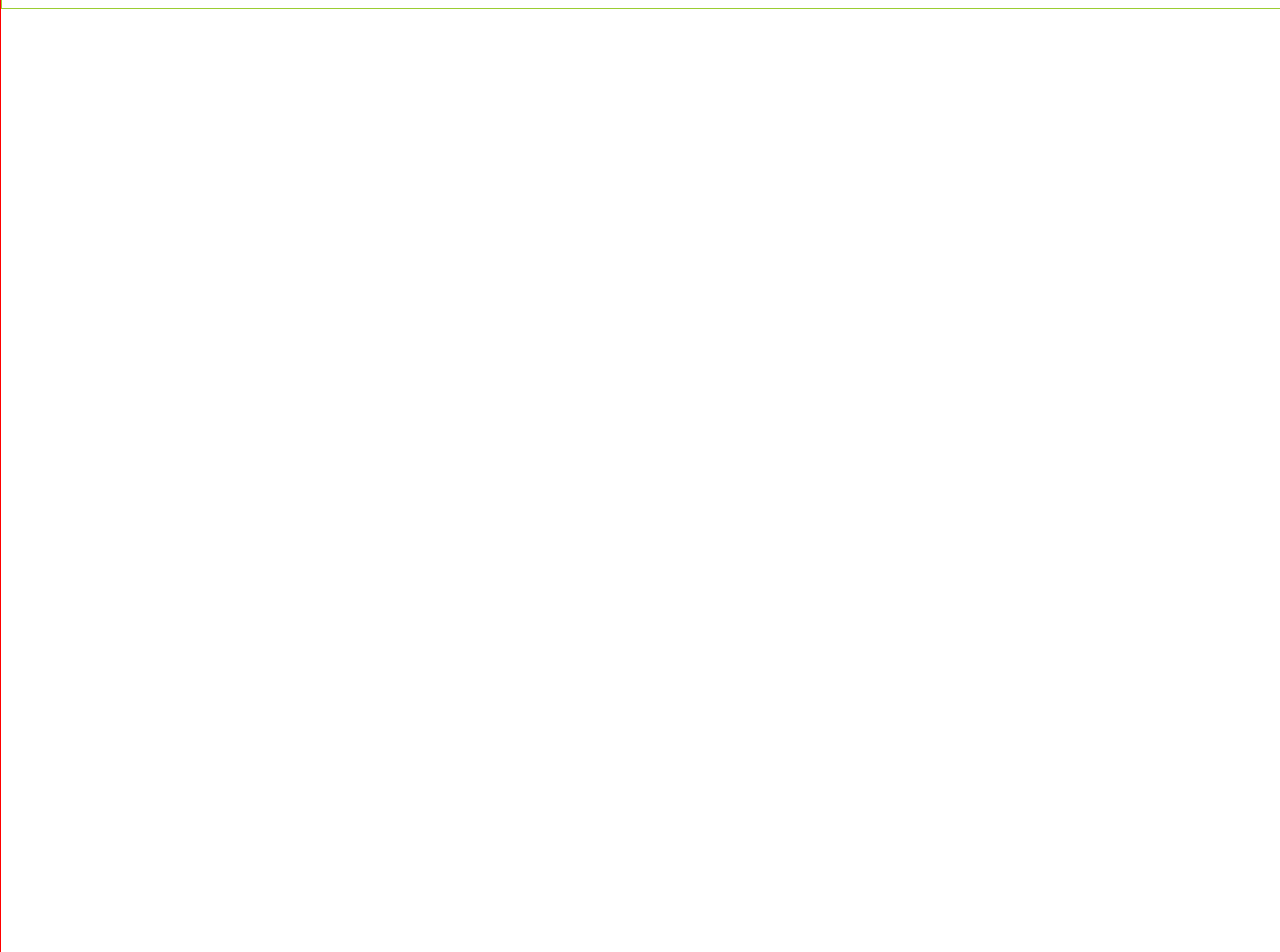
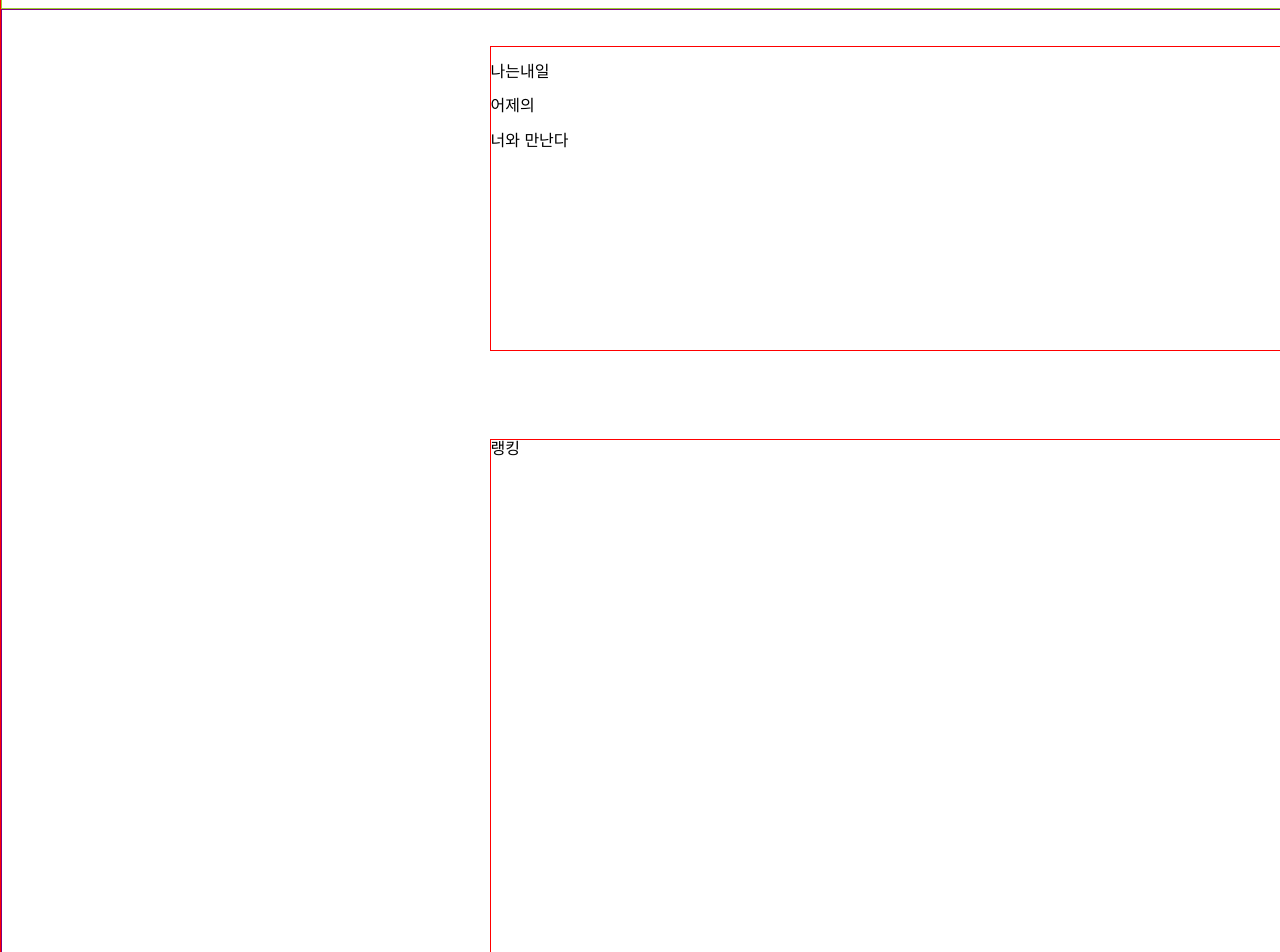
Before and after one commit to codestates/cloud-bookstore-client, a React (Create React App) app: page /mainpage in a window 1280 px wide. Shown: the part 140-1092 px from the top of the page. Built offline with nearby package versions, Linux system fonts and the light colour scheme.

Commit message:
[2-1] Update css of Mainpage

```diff
--- a/public/script.js
+++ b/public/script.js
@@ -2,6 +2,9 @@ const bodySelector = document.querySelector('body');
 
 const bodyBgHandler = () => {
   if (
+    window.location.href === 'http://localhost:3000' ||
+    window.location.href === 'https://cloud-bookstore.com' ||
+    window.location.href === 'https://www.cloud-bookstore.com' ||
     window.location.href === 'http://localhost:3000/landingpage' ||
     window.location.href === 'https://cloud-bookstore.com/landingpage' ||
     window.location.href === 'http://cloud-bookstore.com/landingpage' ||
--- a/src/css/Landingpage.css
+++ b/src/css/Landingpage.css
@@ -38,11 +38,12 @@
   left: 0;
   width: 100%;
   height: 48px;
+  padding: 12px 0;
   display: flex;
   justify-content: space-between;
   align-items: center;
   background-color: #000000;
-  z-index: 1;
+  z-index: 3;
 }
 
 .landingDummyDiv {
--- a/src/css/Mainpage.css
+++ b/src/css/Mainpage.css
@@ -1,5 +1,28 @@
 .wholeMainPageWrapper {
   border: 1px red solid;
   width: 1920px;
-  height: 3010px;
+  height: 3066px;
 }
+
+.mainpageContentWrapper {
+  border: 1px purple solid;
+  width: 100%;
+  height: 2915px;
+  display: flex;
+  flex-direction: column;
+  align-items: center;
+}
+
+.sliderWrapper {
+  border: 1px red solid;
+  margin: 36px 0 0 0;
+  width: 943px;
+  height: 303px;
+}
+
+.mainPageNovelWrapper {
+  border: 1px red solid;
+  margin: 88px 0 0 0;
+  width: 943px;
+  height: 534px;
+}
--- a/src/pages/Mainpage.tsx
+++ b/src/pages/Mainpage.tsx
@@ -12,6 +12,28 @@ const Mainpage: React.FC = () => {
       <div className="wholeMainPageWrapper">
         <UserNav />
         <CategoryNav />
+        <div className="mainpageContentWrapper">
+          <div className="sliderWrapper">
+            <p>
+              <span>나는</span>
+              <span>내일</span>
+            </p>
+            <p>어제의</p>
+            <p>너와 만난다</p>
+          </div>
+          <div id="novelRankingWrapper" className="mainPageNovelWrapper">
+            랭킹
+          </div>
+          <div id="novelFantasyWrapper" className="mainPageNovelWrapper">
+            판타지
+          </div>
+          <div id="novelMartialartWrapper" className="mainPageNovelWrapper">
+            무협
+          </div>
+          <div id="novelRomanceWrapper" className="mainPageNovelWrapper">
+            로맨스
+          </div>
+        </div>
       </div>
       <Footer />
     </div>
```
